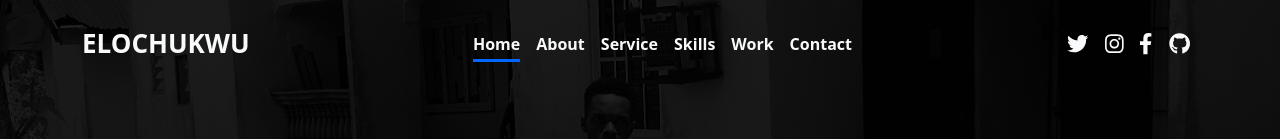
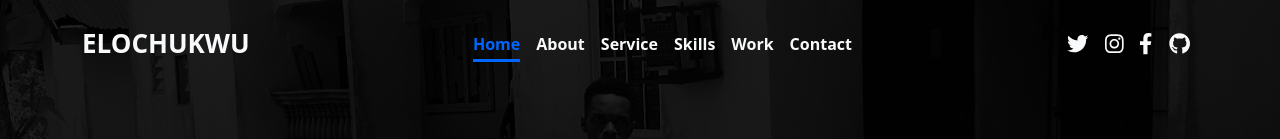
Before and after one commit to Ekwugha/react-portfolio, a React (Create React App) app: page / in a window 1280 px wide. In both pictures the pointer is over the link "Home". Shown: the top 139 px of the page. Built offline with nearby package versions, Linux system fonts and the light colour scheme.

Commit message:
navbar color edit

```diff
--- a/src/components/navbar/navbar.styles.css
+++ b/src/components/navbar/navbar.styles.css
@@ -28,6 +28,9 @@
 }
 .navbar-toggler:hover{
     transform: rotate(180deg);
+}
+.navbar .navbar-nav .nav-link:hover {
+    color: rgb(0, 102, 255) !important;
 }
 .navbar-toggler-collapsed:focus {
     border: none;
```
